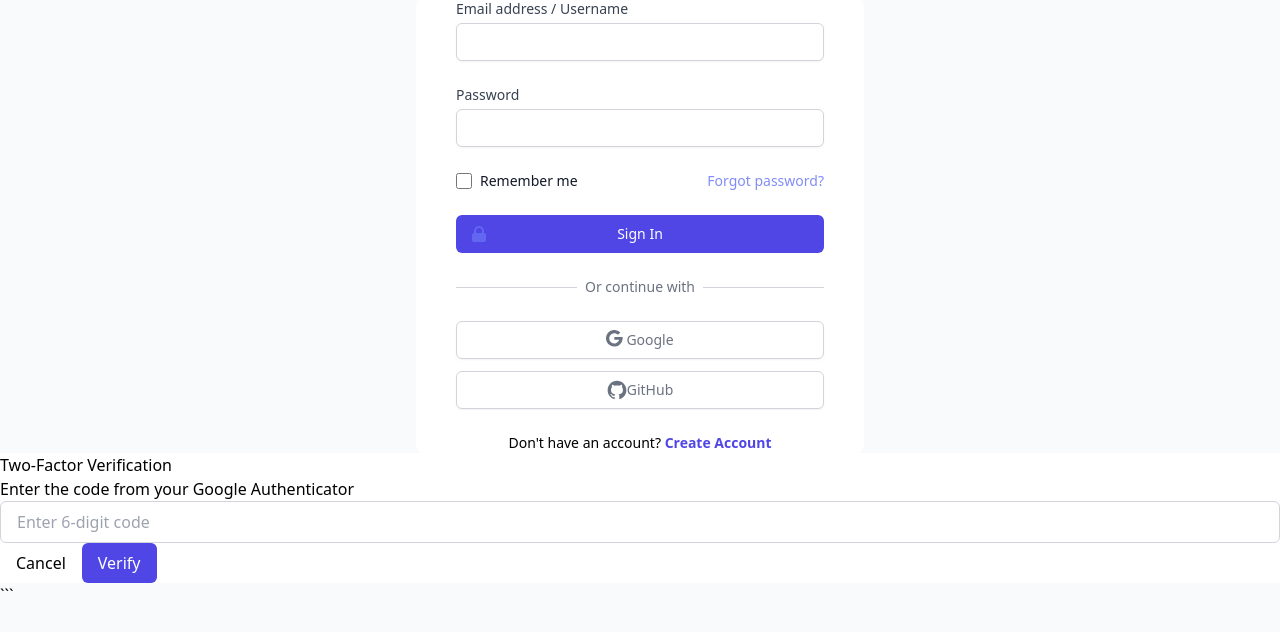
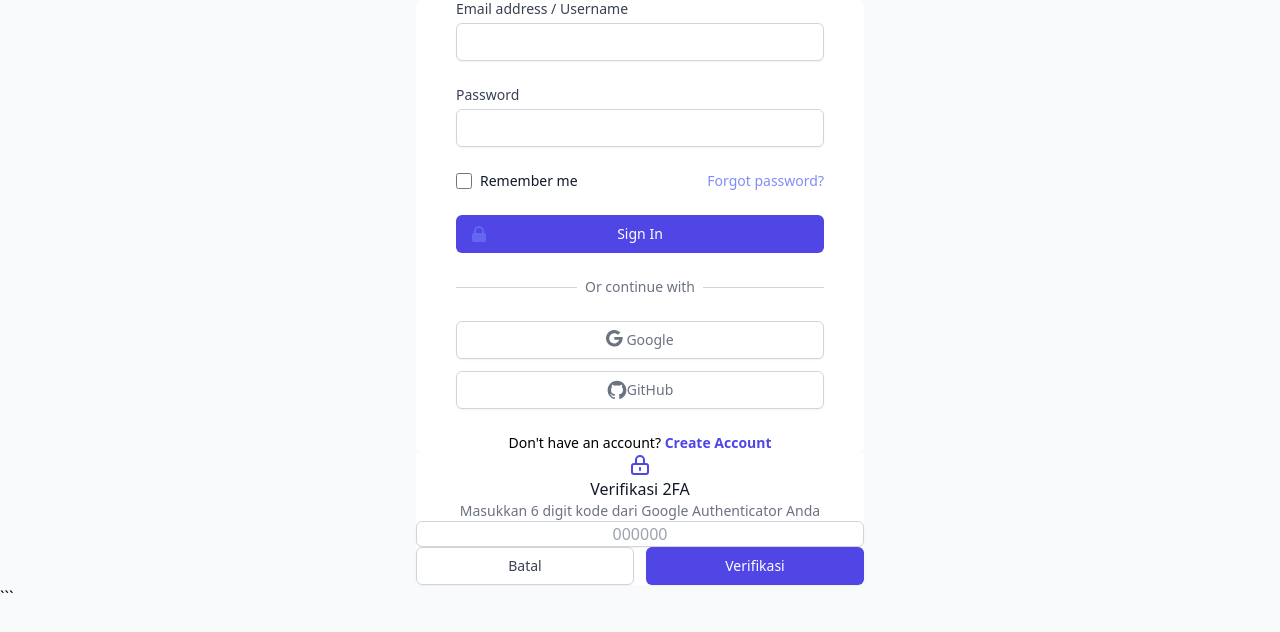
Before and after one commit to Gayu2555/Field-Reporter, a PHP site: page / in a window 1280 px wide. Shown: the part 57-689 px from the top of the page. Run offline with PHP 8.4, Linux system fonts and the light colour scheme; some libraries are stand-ins or nearby versions.

Commit message:
Perbaikan pada Sistem UI

```diff
--- a/index.php
+++ b/index.php
@@ -118,29 +118,60 @@
             </div>
         </div>
     </div>
-    <div id="gauthModal" class="fixed inset-0 bg-gray-600 bg-opacity-50 flex items-center justify-center hidden">
-        <div class="bg-white dark:bg-gray-800 rounded-lg p-6 sm:p-8 max-w-md w-full mx-4">
-            <h2 class="text-xl sm:text-2xl font-bold mb-4 dark:text-white">Two-Factor Verification</h2>
-            <p class="text-gray-600 dark:text-gray-300 mb-4">Enter the code from your Google Authenticator</p>
-            <div class="space-y-4">
-                <input type="text"
-                    id="gauthCode"
-                    class="block w-full px-4 py-2 border border-gray-300 rounded-md focus:ring-indigo-500 focus:border-indigo-500 dark:bg-gray-700 dark:border-gray-600 dark:text-white"
-                    placeholder="Enter 6-digit code"
-                    maxlength="6"
-                    pattern="[0-9]*"
-                    autocomplete="off">
-                <div class="flex justify-end space-x-3">
-                    <button id="cancelGauth" class="px-4 py-2 text-gray-600 hover:text-gray-800 dark:text-gray-300 dark:hover:text-gray-100">
-                        Cancel
-                    </button>
-                    <button id="submitGauth"
-                        class="px-4 py-2 bg-indigo-600 text-white rounded-md hover:bg-indigo-700 focus:outline-none focus:ring-2 focus:ring-indigo-500 focus:ring-offset-2">
-                        Verify
-                    </button>
+    <div id="gauthModal" class="fixed inset-0 z-50 hidden">
+        <!-- Overlay backdrop -->
+        <div class="fixed inset-0 bg-black bg-opacity-50 transition-opacity"></div>
+
+        <!-- Modal container with perfect center alignment -->
+        <div class="fixed inset-0 z-50 overflow-y-auto">
+            <div class="flex min-h-full items-center justify-center p-4 text-center sm:p-0">
+                <div class="relative transform overflow-hidden rounded-lg bg-white dark:bg-gray-700 text-left shadow-xl transition-all sm:my-8 sm:w-full sm:max-w-md">
+                    <div class="p-6">
+                        <!-- Modal header with icon -->
+                        <div class="flex items-center justify-center mb-6">
+                            <div class="flex-shrink-0 flex items-center justify-center h-12 w-12 rounded-full bg-indigo-100 dark:bg-indigo-900">
+                                <svg class="h-6 w-6 text-indigo-600 dark:text-indigo-300" xmlns="http://www.w3.org/2000/svg" fill="none" viewBox="0 0 24 24" stroke="currentColor">
+                                    <path stroke-linecap="round" stroke-linejoin="round" stroke-width="2" d="M12 15v2m-6 4h12a2 2 0 002-2v-6a2 2 0 00-2-2H6a2 2 0 00-2 2v6a2 2 0 002 2zm10-10V7a4 4 0 00-8 0v4h8z" />
+                                </svg>
+                            </div>
+                        </div>
+
+                        <!-- Modal content -->
+                        <div class="text-center">
+                            <h3 class="text-lg font-medium leading-6 text-gray-900 dark:text-white mb-4">
+                                Verifikasi 2FA
+                            </h3>
+                            <p class="text-sm text-gray-500 dark:text-gray-300 mb-6">
+                                Masukkan 6 digit kode dari Google Authenticator Anda
+                            </p>
+                            <div class="mb-6">
+                                <input type="text"
+                                    id="gauthCode"
+                                    maxlength="6"
+                                    autocomplete="off"
+                                    class="block w-full rounded-md border border-gray-300 px-4 py-3 text-center text-lg tracking-widest placeholder-gray-400 shadow-sm focus:border-indigo-500 focus:outline-none focus:ring-indigo-500 dark:bg-gray-800 dark:border-gray-600 dark:text-white dark:placeholder-gray-300"
+                                    placeholder="000000">
+                            </div>
+                        </div>
+
+                        <!-- Modal footer with actions -->
+                        <div class="flex flex-col-reverse sm:flex-row sm:justify-center gap-3">
+                            <button type="button"
+                                id="cancelGauth"
+                                class="inline-flex justify-center rounded-md border border-gray-300 px-4 py-2 text-sm font-medium text-gray-700 shadow-sm hover:bg-gray-50 focus:outline-none focus:ring-2 focus:ring-indigo-500 focus:ring-offset-2 dark:bg-gray-800 dark:text-white dark:border-gray-600 dark:hover:bg-gray-700 w-full sm:w-auto">
+                                Batal
+                            </button>
+                            <button type="button"
+                                id="submitGauth"
+                                class="inline-flex justify-center rounded-md border border-transparent bg-indigo-600 px-4 py-2 text-sm font-medium text-white shadow-sm hover:bg-indigo-700 focus:outline-none focus:ring-2 focus:ring-indigo-500 focus:ring-offset-2 dark:bg-indigo-700 dark:hover:bg-indigo-600 w-full sm:w-auto">
+                                Verifikasi
+                            </button>
+                        </div>
+                    </div>
                 </div>
             </div>
         </div>
+    </div>
     </div>
     <script src="login.js"></script>
 </body>
```
Also changed, not shown: 1 other file.
